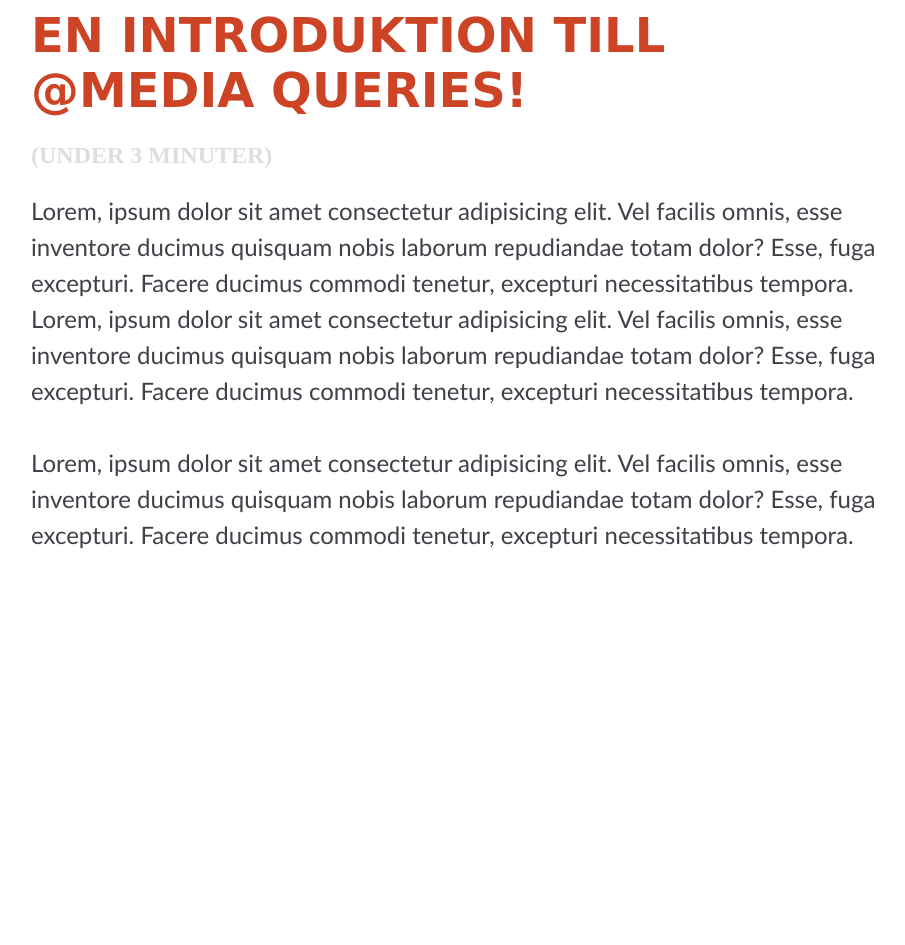
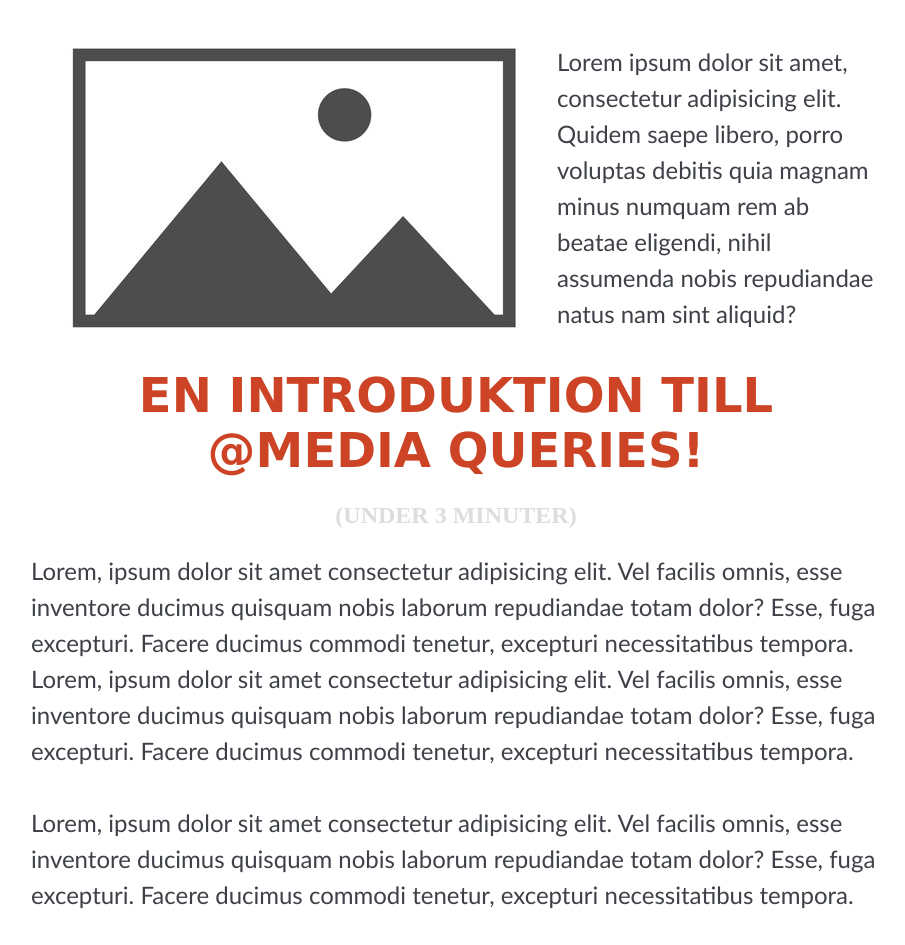
Before and after one commit to RichardChalk/-ResponsiveDesignLiveDemo1, a plain HTML site: page index.html in a window 1280 px wide. Shown: the whole page, without its empty margins (184-1089 px from the left). Before the commit the page ends 800 px from the top, so only its background shows below. Drawn offline with Linux system fonts and the light colour scheme.

Commit message:
Added image

```diff
--- a/css/style.css
+++ b/css/style.css
@@ -1,10 +1,20 @@
-/* MOBILE FRIST! */
+/* MOBILE FIRST! */
 /* All dessa inställningar gäller för mobile! */
 
-.container {
+/* Centrera bilden i mobile mode */
+.img-container {
+  text-align: center;
+}
+
+.container,
+.img-container {
   margin: 0 auto;
   width: 95%;
   max-width: 850px;
+}
+
+.img-container p {
+  text-align: center;
 }
 
 h1 {
@@ -17,12 +27,14 @@ h1 {
   margin-top: 0;
   margin-bottom: 1.5rem;
   text-transform: uppercase;
+  text-align: center;
 }
 
 h2 {
   color: #ddd;
   font-size: 1.5rem;
   text-transform: uppercase;
+  text-align: center;
 }
 
 p {
@@ -49,4 +61,36 @@ p {
     font-size: 1.5rem;
     line-height: 1.5;
   }
+
+  /* Jag vill att bilden och texten ska nu ligger bredvid varann! */
+  .img-container {
+    /*
+      Denna egenskap används för att bestämma hur elementet ska visas.
+      I det här fallet säger vi att "img-container" ska visas som en tabell.
+    */
+    display: table;
+    /*
+      Detta sätter bredden på "img-container" till 100% av dess förälders bredd.
+      Med andra ord kommer den att ta upp hela bredden på det element som omsluter det.
+    */
+    width: 100%;
+  }
+
+  .img-container img,
+  .img-container p {
+    /* Här säger vi att både bilder och text ska visas som tabellceller.
+       Detta innebär att de kommer att bete sig som celler i en tabell.
+    */
+    display: table-cell;
+    /*
+      Används för att justera vertikalt innehållet i en cell.
+      Genom att sätta den till "middle" säger vi att innehållet
+      ska vara centrerat vertikalt i sina respektive celler.
+    */
+    vertical-align: middle;
+  }
+
+  .img-container p {
+    text-align: left;
+  }
 }
--- a/index.html
+++ b/index.html
@@ -10,6 +10,15 @@
   </head>
 
   <body>
+    <div class="img-container">
+      <img src="images/img_placeholder.jpg" alt="An image placeholder" />
+      <p>
+        Lorem ipsum dolor sit amet, consectetur adipisicing elit. Quidem saepe
+        libero, porro voluptas debitis quia magnam minus numquam rem ab beatae
+        eligendi, nihil assumenda nobis repudiandae natus nam sint aliquid?
+      </p>
+    </div>
+
     <div class="container">
       <h1>En introduktion till @Media Queries!</h1>
       <h2>(Under 3 minuter)</h2>
```
Also changed, not shown: images/img_placeholder.jpg (added).
